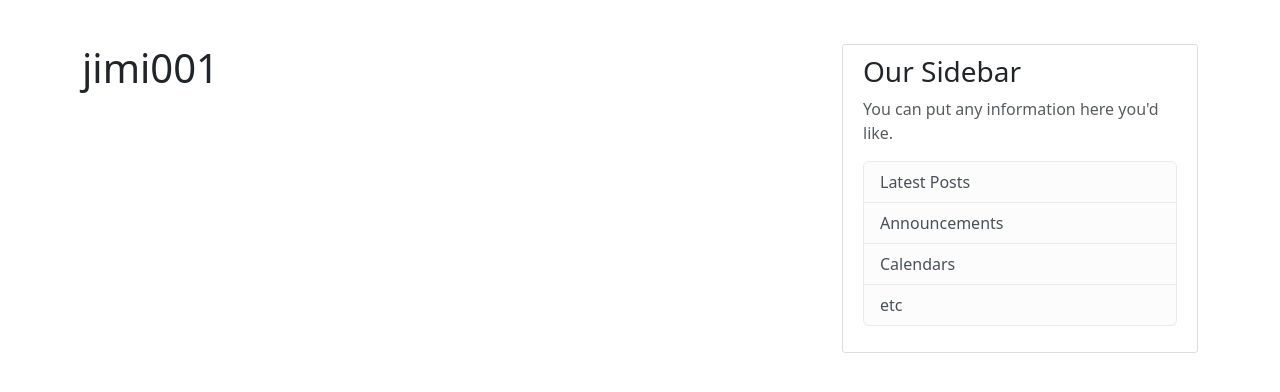
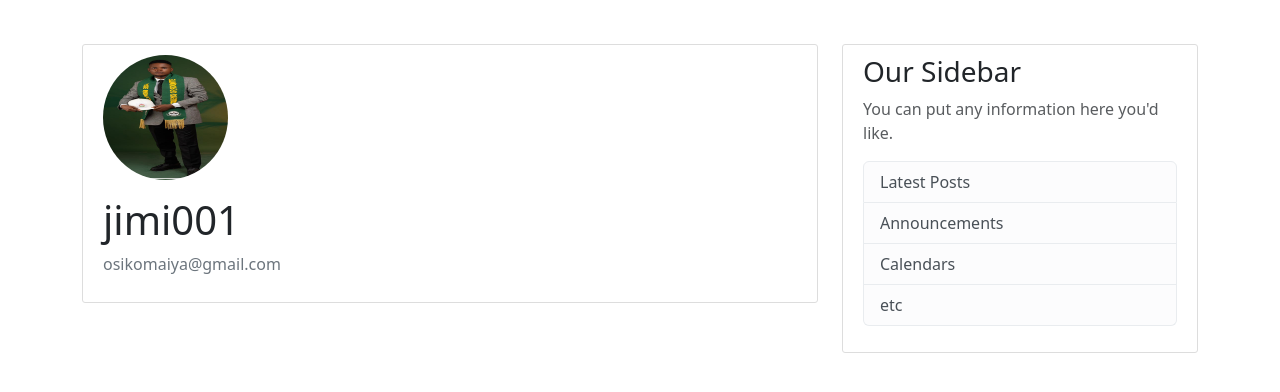
Before and after one commit to Jimi001/MyDjangoBlogProject, a Django app: page /profile/ in a window 1280 px wide. Shown: the part 56-448 px from the top of the page. Run offline with Django 5.2, Linux system fonts and the light colour scheme; a user stored in the database is signed in; data comes from the database, SQL or seed files in the repository.

Commit message:
add user profile and picture

```diff
--- a/django_project/urls.py
+++ b/django_project/urls.py
@@ -16,8 +16,10 @@ Including another URLconf
 """
 from django.contrib import admin
 from django.urls import path, include
+from django.contrib.auth import views as auth_views
+from django.conf import settings
+from django.conf.urls.static import static
 from users import views as user_views
-from django.contrib.auth import views as auth_views
 
 urlpatterns = [
     path('admin/', admin.site.urls),
@@ -26,6 +28,7 @@ urlpatterns = [
     path('login/', auth_views.LoginView.as_view(template_name='login.html'), name='login'),
     path('logout/', auth_views.LogoutView.as_view(template_name='logout.html'), name='logout'),
     path('profile/', user_views.profile, name='profile'),
+]
 
-
-]
+if settings.DEBUG:
+    urlpatterns += static(settings.MEDIA_URL, document_root=settings.MEDIA_ROOT)
--- a/users/apps.py
+++ b/users/apps.py
@@ -4,3 +4,6 @@ from django.apps import AppConfig
 class UsersConfig(AppConfig):
     default_auto_field = 'django.db.models.BigAutoField'
     name = 'users'
+
+    def ready(self):
+        import users.signals
--- a/users/templates/profile.html
+++ b/users/templates/profile.html
@@ -1,5 +1,14 @@
 {% extends "base.html" %}
 
 {% block content %}
-    <h1>{{ user.username }}</h1>
+<div class="content-section">
+    <div class="media">
+        <img class="rounded-circle account-img" src="{{ user.profile.image.url }}">
+        <div class="media-body">
+            <h2 class="account-heading">{{ user.username}}</h2>
+            <p class="text-secondary">{{ user.email}}</p>
+        </div>
+    </div>
+    <!-- FORM HERE -->
+</div>
 {% endblock content %}
```
Also changed, not shown: users/signals.py (added, +13 -0 lines).
